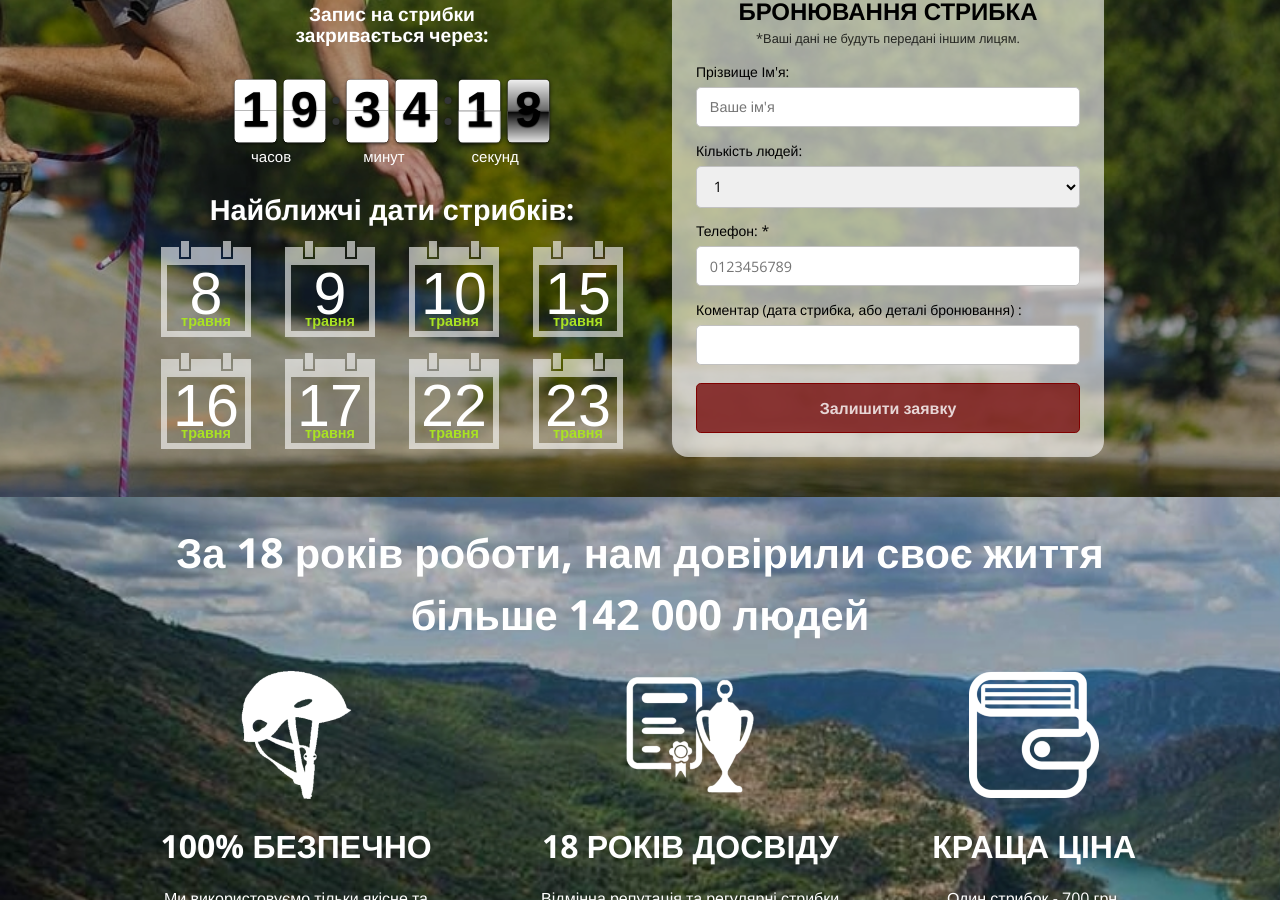
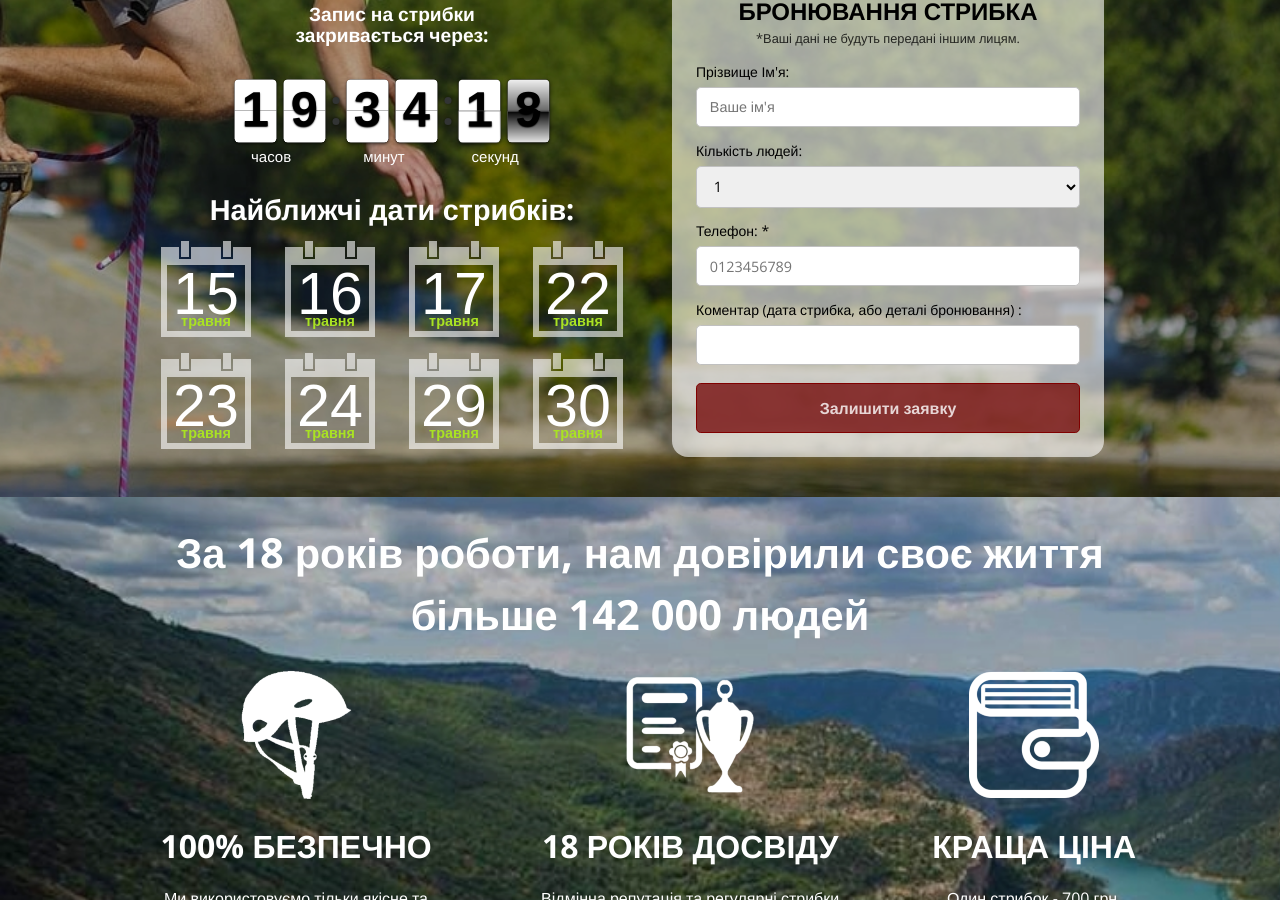
Before and after one commit to Andreyfilko/go-jump, a Jekyll site: the page built from index.md, in a window 1280 px wide and 900 px high, scrolled down 499 px. Built offline with Jekyll 4.4.1, drawn with Linux system fonts in a browser that asks for light colours; some web fonts are replaced; some of the changed text lies outside the part shown.

Commit message:
Update _config.yml

```diff
--- a/_config.yml
+++ b/_config.yml
@@ -35,11 +35,11 @@ google_analytics:
 theme: jekyll-theme-cayman
 
 dates:
-  - 2026-05-08
-  - 2026-05-09
-  - 2026-05-10
   - 2026-05-15
   - 2026-05-16
   - 2026-05-17
   - 2026-05-22
   - 2026-05-23
+  - 2026-05-24
+  - 2026-05-29
+  - 2026-05-30
```
